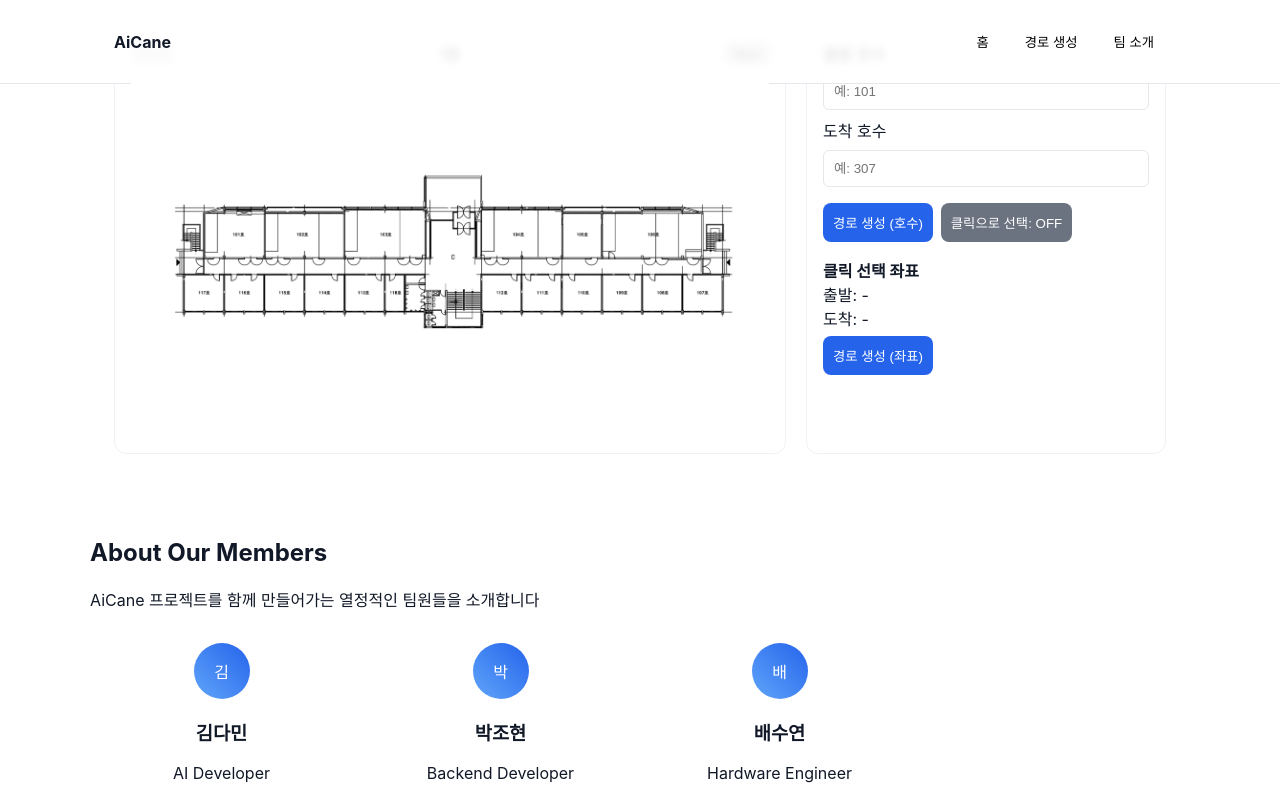
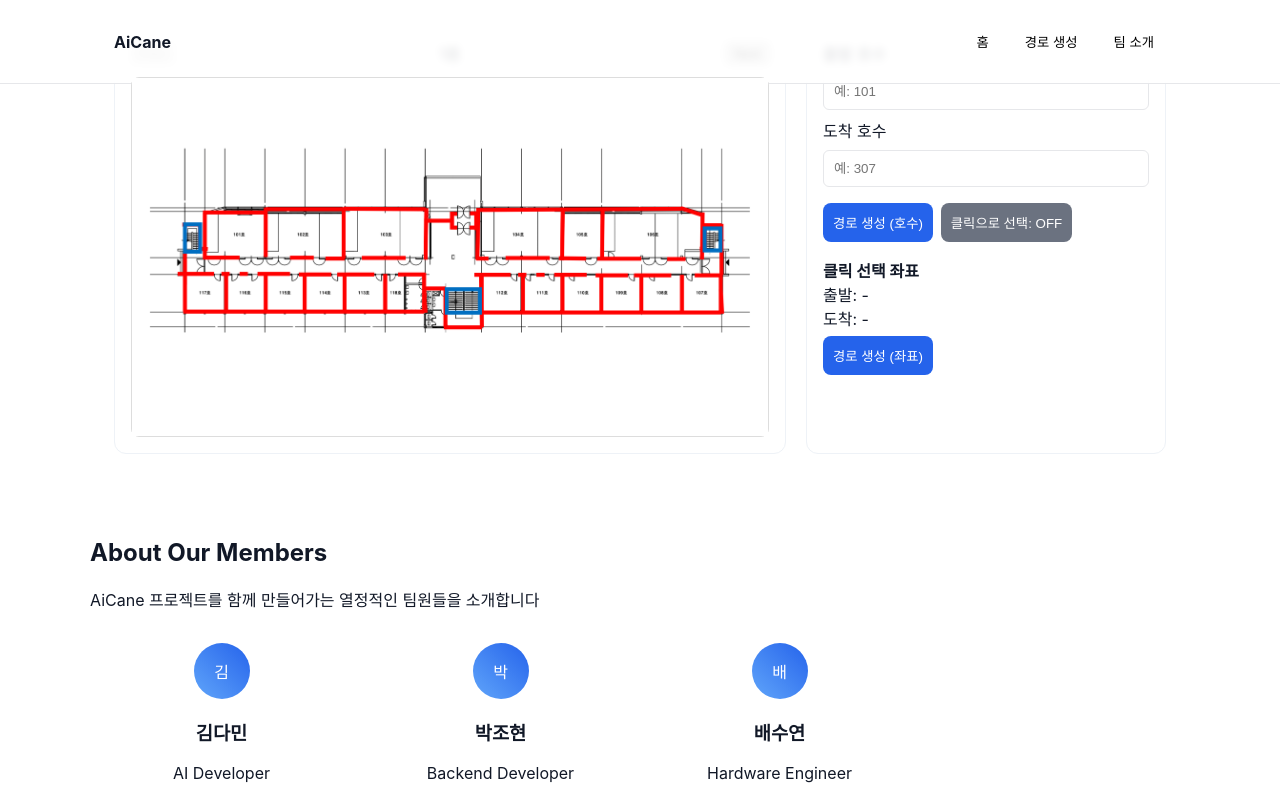
Before and after one commit to Toridos/AiCane, a React (Vite) app in the folder frontend/: page / in a window 1280 px wide. Both pictures are taken after a click on the button "AiCane 주행하기 →". Shown: the part 501-1301 px from the top of the page. Built offline with nearby package versions, Linux system fonts and the light colour scheme; no server answers.

Commit message:
http -> https load

```diff
--- a/frontend/src/components/RoutePlanner.tsx
+++ b/frontend/src/components/RoutePlanner.tsx
@@ -30,47 +30,60 @@ export default function RoutePlanner(){
     }
   }
 
-  // Backend API base (for overlay images from 서버)
+  // ----------------------------------------------------------------
+  // [수정 1] 백엔드 주소 안전장치 (Ngrok 주소 하드코딩)
+  // ----------------------------------------------------------------
   const backendBase =
     (import.meta as any).env?.VITE_API_BASE ||
-    ((import.meta as any).env?.DEV ? 'http://localhost:8000' : '')
+    "https://unhappi-shon-unmellifluously.ngrok-free.dev"; // Vercel 환경변수 누락 시 이거 씀
 
-  // Floor images are served from the frontend의 public 디렉터리 (/public/static/...)
-  // 예: public/static/s4_1_nor-1.png, s4_1_nor-2.png ...
-  const floorImage = (floor: number) => `/static/s4_1_nor-${floor}.png`
+  // Floor images are served from the frontend의 public 디렉터리
+  const floorImage = (floor: number) => `static/s4_1-1.png`.replace('1-1', `1-${floor}`) // 파일명 규칙에 맞게 수정 필요하면 여기서 수정 (s4_1-1.png, s4_1-2.png 등)
 
-  // click mode: allow user to click image to set start/end coordinates
+  // click mode settings
   const [clickMode, setClickMode] = useState(false)
   const [startCoord, setStartCoord] = useState<{ floor: number; x: number; y: number } | null>(null)
   const [endCoord, setEndCoord] = useState<{ floor: number; x: number; y: number } | null>(null)
-
   const imgRef = useRef<HTMLImageElement | null>(null)
 
+
+  // ----------------------------------------------------------------
+  // [수정 2] 핵심: 이미지 보안 처리 함수 (HTTPS 강제 변환)
+  // ----------------------------------------------------------------
+  const getSecureImageUrl = (raw: string) => {
+      if (typeof raw !== 'string') return ''
+
+      let u = raw.trim()
+
+      // 상대경로(/static/...)면 백엔드 주소 붙이기
+      if (u.startsWith('/')) {
+          u = (backendBase || '') + u
+      }
+
+      // "http://" 로 시작하고 배포 환경(https)이라면 -> "https://"로 강제 치환
+      if (u.startsWith('http://') && typeof window !== 'undefined' && window.location.protocol === 'https:') {
+          u = u.replace('http://', 'https://')
+      }
+      return u
+  }
+
+  // 오버레이 URL 리스트 생성 (보안 함수 적용)
   const overlayUrls = (routeData && routeData.overlay)
-  ? (routeData.overlay as string[]).map((raw) => {
-      if (typeof raw !== 'string') return raw
-
-      // 앞뒤 공백/줄바꿈 제거
-      const u = raw.trim()
-
-      // "/static/..." 같은 상대경로면 백엔드 베이스를 붙임
-      if (u.startsWith('/')) return (backendBase || '') + u
-
-      // 이미 "https://..." 같은 절대경로면 그대로 사용
-      return u
-    })
+  ? (routeData.overlay as string[]).map((raw) => getSecureImageUrl(raw))
   : []
 
-  // try to detect which overlay corresponds to which floor by parsing filenames
+  // [기존 로직 유지] 파일명에서 층수(overlay_1_...) 파싱해서 현재 층과 매칭
   const overlayMeta: Array<{url:string,floor:number|null}> = overlayUrls.map(u=>{
     try{
+      // URL에서 overlay_숫자_ 패턴 찾기
       const m = u.match(/overlay_(\d+)_/)
       return {url:u, floor: m ? parseInt(m[1],10) : null}
     }catch(e){ return {url:u,floor:null} }
   })
 
-  // choose overlay matching current floor when possible
+  // 현재 층에 맞는 오버레이 찾기 (없으면 첫 번째 것 표시)
   const displayedOverlay = overlayMeta.find(m=>m.floor===currentFloor)?.url || overlayUrls[0] || null
+
 
   const onImageClick = (e: React.MouseEvent<HTMLImageElement>) => {
     if(!clickMode) return
@@ -86,7 +99,6 @@ export default function RoutePlanner(){
     } else if(!endCoord){
       setEndCoord({floor:f,x,y})
     } else {
-      // both set -> reset start to new click
       setStartCoord({floor:f,x,y})
       setEndCoord(null)
     }
@@ -110,24 +122,43 @@ export default function RoutePlanner(){
           <div className="floor-controls">
             <button onClick={()=>setCurrentFloor(f=>Math.max(1,f-1))} disabled={currentFloor===1}>Prev</button>
             <div className="floor-indicator">{currentFloor}층</div>
-            <button onClick={()=>setCurrentFloor(f=>f+1)} disabled={currentFloor===10}>Next</button>
+            <button onClick={()=>setCurrentFloor(f=>Math.min(3,f+1))} disabled={currentFloor===3}>Next</button>
           </div>
-          <div className="floor-visual" style={{position:'relative'}}>
+
+          <div className="floor-visual" style={{position:'relative', border:'1px solid #ddd'}}>
             {loading ? (
-              <div className="placeholder">경로 생성 중...</div>
-            ) : routeData ? (
-              // show first overlay image if available, otherwise show floor background image
-              routeData.overlay && routeData.overlay.length>0 ? (
-                <img ref={imgRef} onClick={onImageClick} src={displayedOverlay || floorImage(currentFloor)} style={{maxWidth:'100%',maxHeight:'100%',cursor: clickMode? 'crosshair':'default'}} alt="overlay" />
-              ) : (
-                <img ref={imgRef} onClick={onImageClick} src={floorImage(currentFloor)} style={{maxWidth:'100%',maxHeight:'100%',cursor: clickMode? 'crosshair':'default'}} alt={`floor ${currentFloor}`} />
-              )
+              <div className="placeholder" style={{padding:'20px', textAlign:'center'}}>경로 생성 중...</div>
             ) : (
-              // no route yet: show the static floor image for the selected floor
-              <img ref={imgRef} onClick={onImageClick} src={floorImage(currentFloor)} style={{maxWidth:'100%',maxHeight:'100%',cursor: clickMode? 'crosshair':'default'}} alt={`floor ${currentFloor}`} />
+                // 1. 배경 지도 (항상 표시)
+                <div style={{position:'relative', width:'100%', height:'100%'}}>
+                    <img
+                        ref={imgRef}
+                        onClick={onImageClick}
+                        src={`static/s4_1-${currentFloor}.png`}
+                        style={{width:'100%', display:'block', cursor: clickMode? 'crosshair':'default'}}
+                        alt={`floor ${currentFloor}`}
+                    />
+
+                    {/* 2. 오버레이 (경로 데이터가 있고, 현재 층 오버레이가 존재할 때 위에 겹침) */}
+                    {displayedOverlay && (
+                        <img
+                            src={displayedOverlay}
+                            style={{
+                                position: 'absolute',
+                                top: 0,
+                                left: 0,
+                                width: '100%',
+                                height: '100%',
+                                pointerEvents: 'none' // 클릭은 아래 배경 지도가 받도록
+                            }}
+                            alt="route overlay"
+                            crossOrigin="anonymous"
+                        />
+                    )}
+                </div>
             )}
 
-            {/* markers for clicked coords on the currently visible floor */}
+            {/* 좌표 마커 표시 */}
             {imgRef.current && imgRef.current.naturalWidth > 0 && startCoord && startCoord.floor===currentFloor && (
               <div className="marker start" style={{left: `${(startCoord.x / imgRef.current!.naturalWidth)*100}%`, top: `${(startCoord.y / imgRef.current!.naturalHeight)*100}%`}} />
             )}
@@ -151,8 +182,8 @@ export default function RoutePlanner(){
 
           <div style={{marginTop:8}}>
             <div><strong>클릭 선택 좌표</strong></div>
-            <div>출발: {startCoord ? `${startCoord.floor} / ${startCoord.x}, ${startCoord.y}` : '-'}</div>
-            <div>도착: {endCoord ? `${endCoord.floor} / ${endCoord.x}, ${endCoord.y}` : '-'}</div>
+            <div>출발: {startCoord ? `${startCoord.floor}층 (${startCoord.x}, ${startCoord.y})` : '-'}</div>
+            <div>도착: {endCoord ? `${endCoord.floor}층 (${endCoord.x}, ${endCoord.y})` : '-'}</div>
             <div style={{marginTop:6}}>
               <button className="generate" onClick={handleGenerateFromCoords} disabled={!startCoord || !endCoord || loading}>경로 생성 (좌표)</button>
             </div>
@@ -163,7 +194,6 @@ export default function RoutePlanner(){
           {routeData && (
             <div className="route-info">
               <div>경로 포인트: {routeData.path ? routeData.path.length : 0}</div>
-              <div>오버레이 이미지: {overlayUrls.length? overlayUrls.join(', ') : '없음'}</div>
             </div>
           )}
         </div>
```
